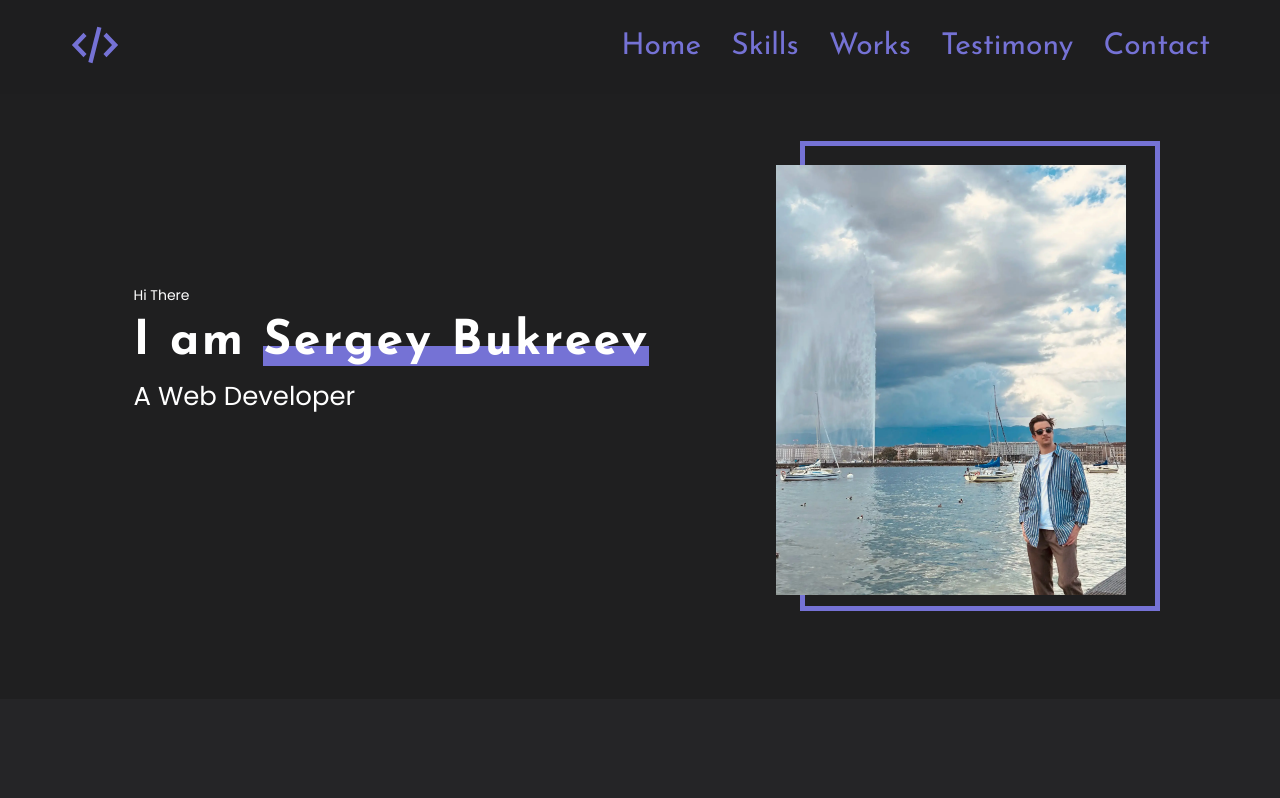
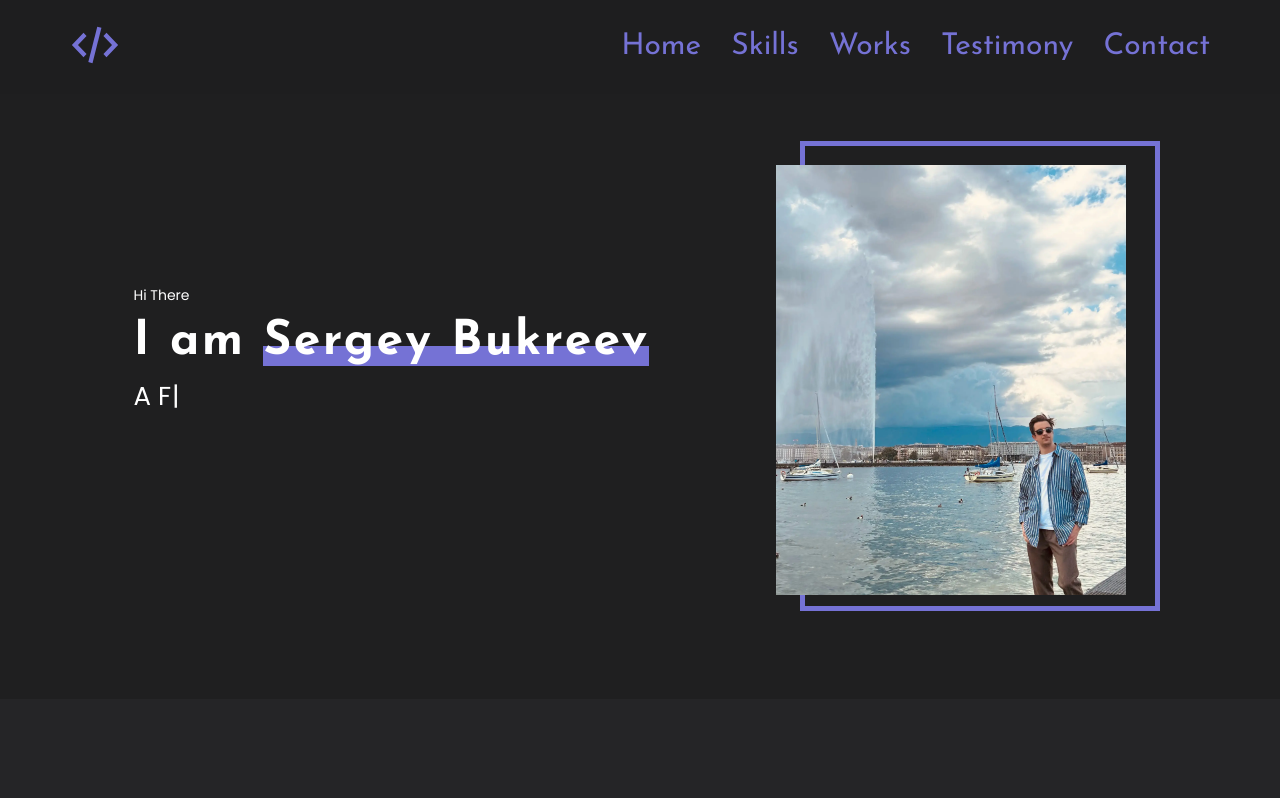
Before and after one commit to Sergey-Bukreev/Portfolio, a React app: page / in a window 1280 px wide. Shown: the top 798 px of the page. Built offline with nearby package versions, Linux system fonts and the light colour scheme.

Commit message:
add Typewriter and use effect for tex in MAINE

```diff
--- a/package.json
+++ b/package.json
@@ -60,6 +60,7 @@
     "tailwindcss": "3.0.2",
     "terser-webpack-plugin": "5.2.5",
     "typescript": "4.4.2",
+    "typewriter-effect": "^2.21.0",
     "web-vitals": "2.1.0",
     "webpack": "5.64.4",
     "webpack-dev-server": "4.6.0",
--- a/src/layout/sections/maine/Maine.tsx
+++ b/src/layout/sections/maine/Maine.tsx
@@ -2,7 +2,8 @@ import React from 'react';
 import MainePhoto from "./../../../assets/images/photo-2.webp"
 import {FlexWrapper} from "../../../components/FlexWrapper";
 import {Container} from "../../../components/Container";
-import {S} from "../maine/Maine_Styles"
+import {S} from "./Maine_Styles"
+import Typewriter from 'typewriter-effect';
 
 
 export const Maine:React.FC = () => {
@@ -14,7 +15,18 @@ export const Maine:React.FC = () => {
                         <S.SmallText>Hi There</S.SmallText>
                         <S.Name>I am <span>Sergey Bukreev</span></S.Name>
 
-                        <S.Text>A Web Developer</S.Text>
+                        {/*<S.Text>A Web Developer</S.Text>*/}
+                        <S.Text>
+                            <p>A Web Developer</p>
+                            <Typewriter
+                                options={{
+                                    strings: ["A Web Developer","A Frontend Developer "],
+                                    autoStart: true,
+                                    loop: true,
+                                    delay: 150
+                                }}
+                            />
+                        </S.Text>
                     </div>
                     <S.PhotoWrapper>
                         <S.Photo src={MainePhoto}/>
--- a/src/layout/sections/maine/Maine_Styles.ts
+++ b/src/layout/sections/maine/Maine_Styles.ts
@@ -48,7 +48,10 @@ const Photo = styled.img`
 `
 
 const Text = styled.h1`
-  ${font({ weight: 400, Fmax: 27, Fmin: 20})}
+  ${font({ weight: 400, Fmax: 27, Fmin: 20})};
+  p{
+    display: none;
+  }
 
 `
 const Name = styled.h2`
```
Also changed, not shown: 1 other file (tests, documents, lock files or other folders).
